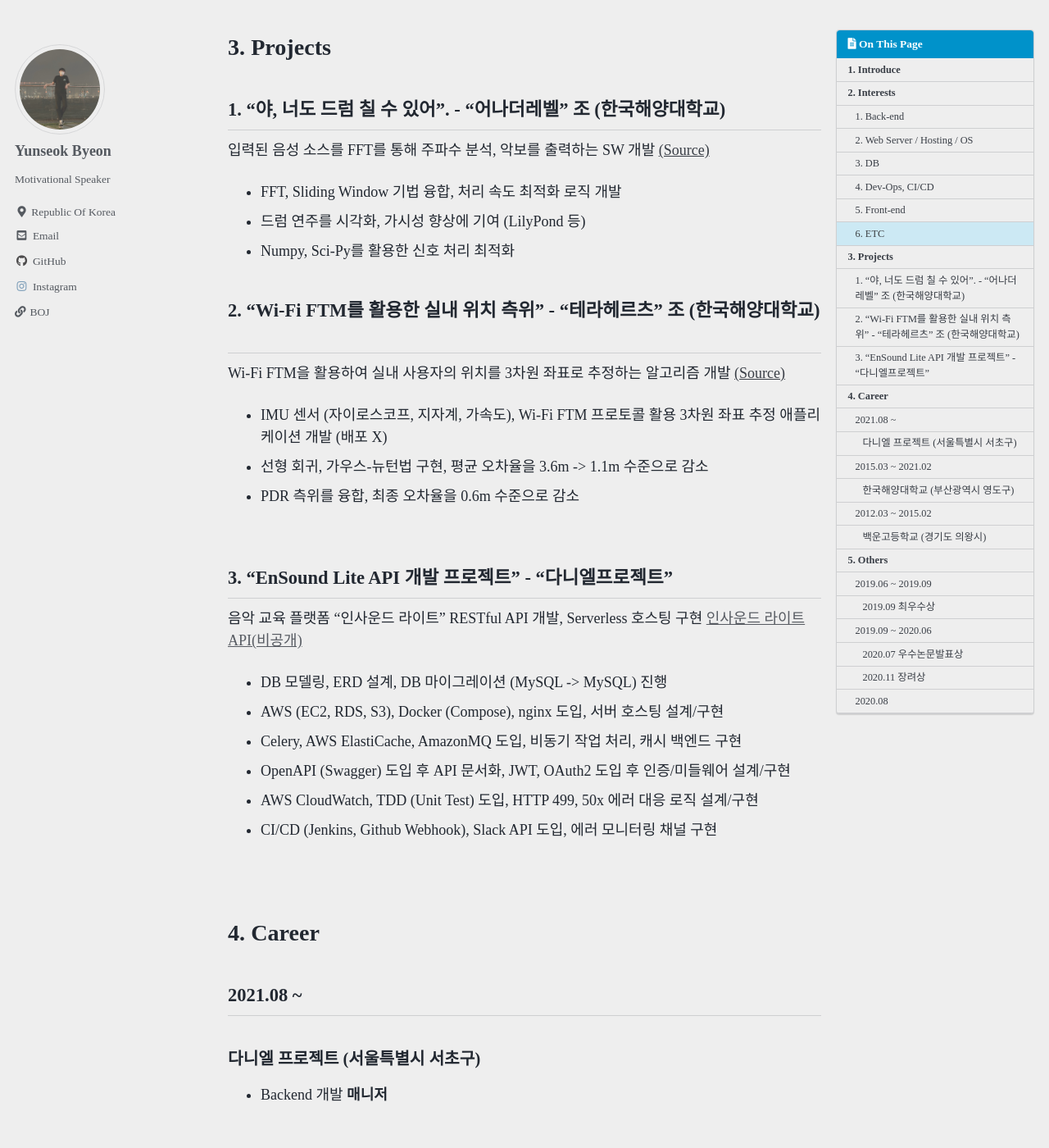
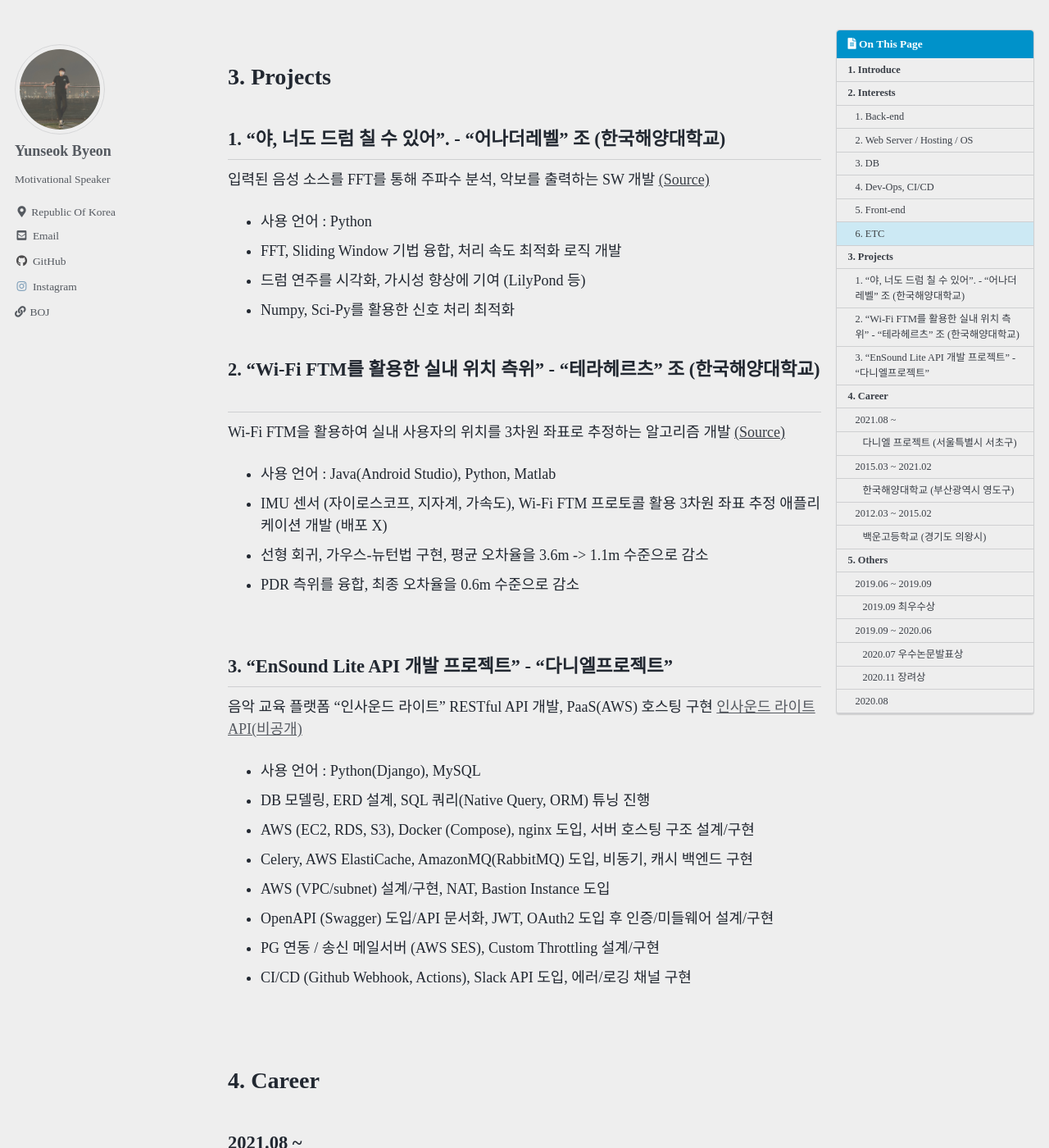
Before and after one commit to bye0nys/bye0nys.github.io, a Jekyll site: the page built from _pages/about.md, in a window 1280 px wide and 1400 px high, scrolled down 1896 px. Shown: the whole window at 82% size. Built offline with Jekyll 4.4.1, drawn with Linux system fonts in a browser that asks for light colours; cached includes are drawn as plain includes; some web fonts are replaced; some of the changed text lies outside the part shown.

Commit message:
about.MD 수정

```diff
--- a/_pages/about.md
+++ b/_pages/about.md
@@ -8,16 +8,16 @@ toc: true
 toc_sticky: true
 
 date: 2021-07-08 15:00 +0900
-last_modified_at: 2022-04-25 12:25 +0900
+last_modified_at: 2022-07-27 18:06 +0900
 
 ---
 # 1. Introduce
 
 한국해양대학교 전기전자공학부에서 전자통신공학을 전공한 대한민국 표준형 공돌이입니다 (아쉽게도 남녀공학 중/고등학교 졸업).<br/><br/>
 학부생 시절엔 __Java__ , __Python__ 등의 언어를 사용하며 꾸준히 알고리즘을 개발해 왔고, 2회의 논문, 3회의 경진대회 출전 후 3회의 수상 경험이 있습니다.<br/><br/>
-뒤이어, 졸업 후 __Backend__ 와 __DB__, __DevOps__ 의 넓은 분야에 흥미를 갖고 계속해서 공부를 이어나가는 경력 ~1년 차 백엔드 주니어 개발자입니다!<br/><br/>
-현재 다니엘 프로젝트 플랫폼팀에서 __Django Rest Framework__ 를 활용해 플랫폼 개발, 관리, 통합을 진행하고 있고, 지속적인 성능 향상을 위해 매일 코드 리뷰를 진행하며 nginx 튜닝, db 트렌젝션을 도입하고 있습니다.<br/><br/>
-2022년 3월을 기준으로 AWS SA, SQLD 자격증을 공부 중이며, 취득 후 Server/DevOps Engineer의 목표를 갖고 바쁘게 살아가고 있습니다.
+뒤이어, 졸업 후 __Backend__ 와 __DevOps__ 분야에 흥미를 갖고 매일매일 배우는 중인 경력 1년 차 주니어 백엔드 개발자입니다!<br/><br/>
+현재 다니엘 프로젝트 플랫폼팀에서 백엔드 개발자로 근무하며 __Django Rest Framework__ 를 활용해 사내 플랫폼 개발, 관리, 통합을 진행하고 있고, 지속적인 성능 향상을 위해 매일 코드 리뷰를 진행하며 1일 1커밋을 지키며 살아가고 있습니다.<br/><br/>
+2022년 7월을 기준으로 AWS S3와 Github Actions를 통한 CI/CD Pipeline 구현, kali linux를 활용한 모의해킹, k8s 도입을 진행하며 Server/DevOps Engineer로의 꿈을 이루기 위해 노력중입니다!
 <br/><br/>
 
 # 2. Interests
@@ -30,17 +30,17 @@ last_modified_at: 2022-04-25 12:25 +0900
 ## 2. Web Server / Hosting / OS
  - nginx, Gunicorn
  - Docker, compose
- - AWS (EC2, ELB, Route53, RDS, S3, ElastiCache, AmazonMQ)
- - Ubuntu 16.04, CentOS 7
+ - AWS (VPC, EC2, ELB, RDS, S3, ElastiCache, AmazonMQ)
+ - Ubuntu 16.04, Kali-Linux, RHEL
 
 ## 3. DB
  - MySQL
  - Redis
 
 ## 4. Dev-Ops, CI/CD
- - AWS (Lambda, CloudWatch)
+ - AWS (Lambda, CloudWatch, API Gateway)
  - Slack
- - Github Webhook, Jenkins
+ - Github (Webhook, Actions)
 
 ## 5. Front-end
  - HTML, CSS, JS
@@ -50,6 +50,7 @@ last_modified_at: 2022-04-25 12:25 +0900
 ## 6. ETC
  - Git, Github
  - OpenAPI (Swagger, redoc)
+ - AWS (SES, WAF)
 
 <br/><br/>
 
@@ -58,6 +59,7 @@ last_modified_at: 2022-04-25 12:25 +0900
 ## 1. "야, 너도 드럼 칠 수 있어". - "어나더레벨" 조 (한국해양대학교)
 
 입력된 음성 소스를 FFT를 통해 주파수 분석, 악보를 출력하는 SW 개발 [(Source)](https://github.com/bye0nys/drum-final)
+ - 사용 언어 : Python
  - FFT, Sliding Window 기법 융합, 처리 속도 최적화 로직 개발
  - 드럼 연주를 시각화, 가시성 향상에 기여 (LilyPond 등)
  - Numpy, Sci-Py를 활용한 신호 처리 최적화
@@ -65,6 +67,7 @@ last_modified_at: 2022-04-25 12:25 +0900
 ## 2. "Wi-Fi FTM를 활용한 실내 위치 측위" - "테라헤르츠" 조 (한국해양대학교)
 
 Wi-Fi FTM을 활용하여 실내 사용자의 위치를 3차원 좌표로 추정하는 알고리즘 개발 [(Source)](https://github.com/bye0nys/WiFi-ML)
+ - 사용 언어 : Java(Android Studio), Python, Matlab
  - IMU 센서 (자이로스코프, 지자계, 가속도), Wi-Fi FTM 프로토콜 활용 3차원 좌표 추정 애플리케이션 개발 (배포 X)
  - 선형 회귀, 가우스-뉴턴법 구현, 평균 오차율을 3.6m -> 1.1m 수준으로 감소
  - PDR 측위를 융합, 최종 오차율을 0.6m 수준으로 감소
@@ -72,13 +75,15 @@ Wi-Fi FTM을 활용하여 실내 사용자의 위치를 3차원 좌표로 추정
 
 ## 3. "EnSound Lite API 개발 프로젝트" - "다니엘프로젝트"
 
-음악 교육 플랫폼 "인사운드 라이트" RESTful API 개발, Serverless 호스팅 구현 [인사운드 라이트 API(비공개)]()
- - DB 모델링, ERD 설계, DB 마이그레이션 (MySQL -> MySQL) 진행
- - AWS (EC2, RDS, S3), Docker (Compose), nginx 도입, 서버 호스팅 설계/구현
- - Celery, AWS ElastiCache, AmazonMQ 도입, 비동기 작업 처리, 캐시 백엔드 구현
- - OpenAPI (Swagger) 도입 후 API 문서화, JWT, OAuth2 도입 후 인증/미들웨어 설계/구현
- - AWS CloudWatch, TDD (Unit Test) 도입, HTTP 499, 50x 에러 대응 로직 설계/구현
- - CI/CD (Jenkins, Github Webhook), Slack API 도입, 에러 모니터링 채널 구현
+음악 교육 플랫폼 "인사운드 라이트" RESTful API 개발, PaaS(AWS) 호스팅 구현 [인사운드 라이트 API(비공개)]()
+ - 사용 언어 : Python(Django), MySQL
+ - DB 모델링, ERD 설계, SQL 쿼리(Native Query, ORM) 튜닝 진행
+ - AWS (EC2, RDS, S3), Docker (Compose), nginx 도입, 서버 호스팅 구조 설계/구현
+ - Celery, AWS ElastiCache, AmazonMQ(RabbitMQ) 도입, 비동기, 캐시 백엔드 구현
+ - AWS (VPC/subnet) 설계/구현, NAT, Bastion Instance 도입
+ - OpenAPI (Swagger) 도입/API 문서화, JWT, OAuth2 도입 후 인증/미들웨어 설계/구현
+ - PG 연동 / 송신 메일서버 (AWS SES), Custom Throttling 설계/구현
+ - CI/CD (Github Webhook, Actions), Slack API 도입, 에러/로깅 채널 구현
 
 <br/><br/>
 
```
